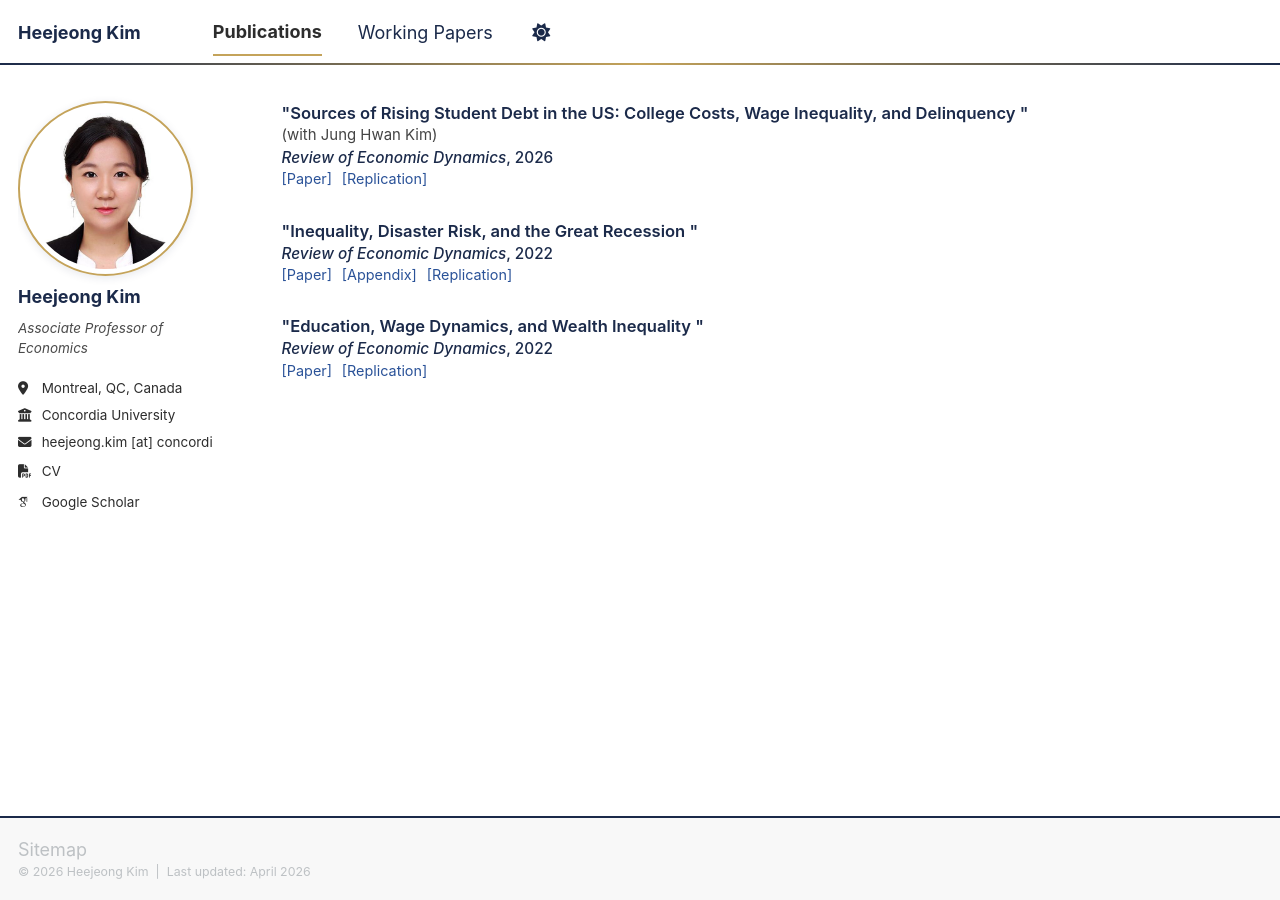
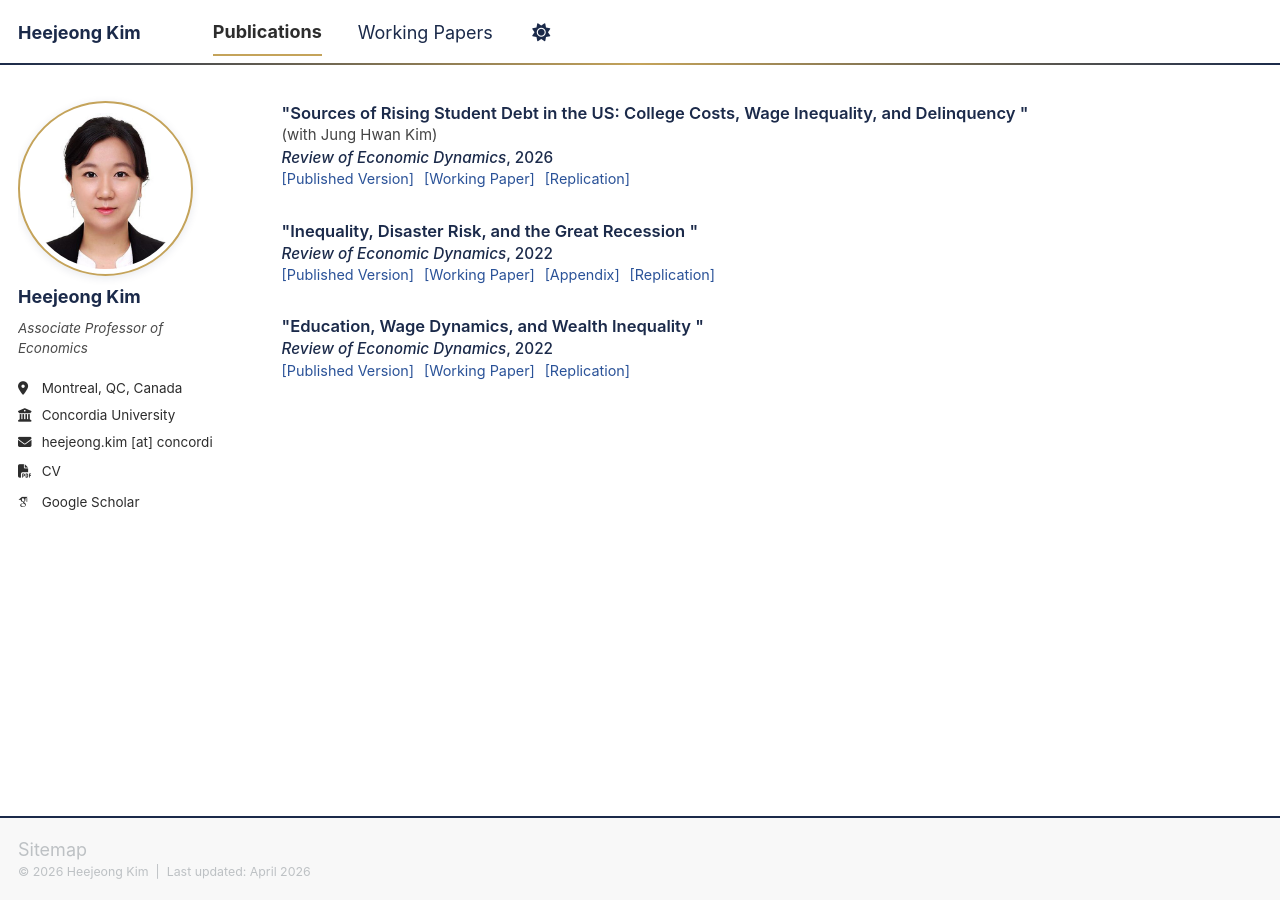
Before and after one commit to HeejeongKimEcon/HeejeongKimEcon.github.io, a Jekyll site: the page built from _pages/publications.html, in a window 1280 px wide. Built offline with Jekyll 4.4.1, drawn with Linux system fonts in a browser that asks for light colours; some web fonts are replaced; a script bundle is joined from its source files by our own code; library files that are not in the unit come from our copies.

Commit message:
Add published version and working paper links for published papers

```diff
--- a/_includes/pub-entry.html
+++ b/_includes/pub-entry.html
@@ -11,9 +11,13 @@
   {% if post.coauthors %}<div class="pub-authors">(with {{ post.coauthors }})</div>{% endif %}
   {% if post.category == "manuscripts" %}<div class="pub-venue"><em>{{ post.venue }}</em>, {{ post.date | date: "%Y" }}</div>{% endif %}
   <div class="pub-links">
-    {% if post.paperurl %}<a href="{{ post.paperurl }}" target="_blank">[Paper]</a>{% endif %}
+    {% if post.category == "manuscripts" %}
+      {% if post.paperurl %}<a href="{{ post.paperurl }}" target="_blank">[Published Version]</a>{% endif %}
+      {% if post.workingpaperurl %}<a href="{{ post.workingpaperurl }}" target="_blank">[Working Paper]</a>{% endif %}
+    {% else %}
+      {% if post.paperurl %}<a href="{{ post.paperurl }}" target="_blank">[Working Paper]</a>{% elsif post.workingpaperurl %}<a href="{{ post.workingpaperurl }}" target="_blank">[Working Paper]</a>{% else %}<span class="pub-draft">Draft available upon request</span>{% endif %}
+    {% endif %}
     {% if post.appendixurl %}<a href="{{ post.appendixurl }}" target="_blank">[Appendix]</a>{% endif %}
     {% if post.replicationurl %}<a href="{{ post.replicationurl }}" target="_blank">[Replication]</a>{% endif %}
-    {% if post.category == "working" and post.paperurl == nil %}<span class="pub-draft">Draft available upon request</span>{% endif %}
   </div>
 </div>
```
Also changed, not shown: _publications/2022-01-01-education-wealth.md (+2 -1 lines), _publications/2022-10-01-disaster-risk.md (+3 -4 lines), _publications/2026-01-01-student-debt.md (+3 -2 lines).
